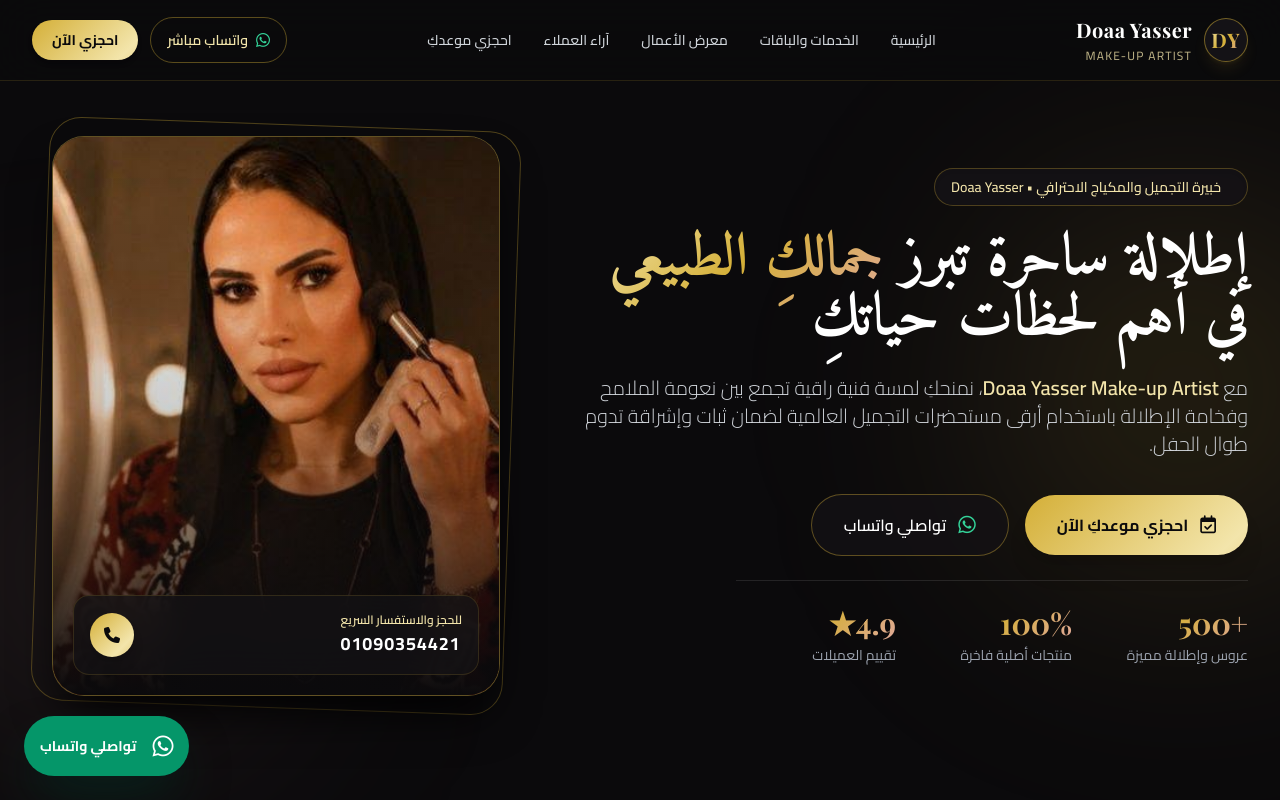
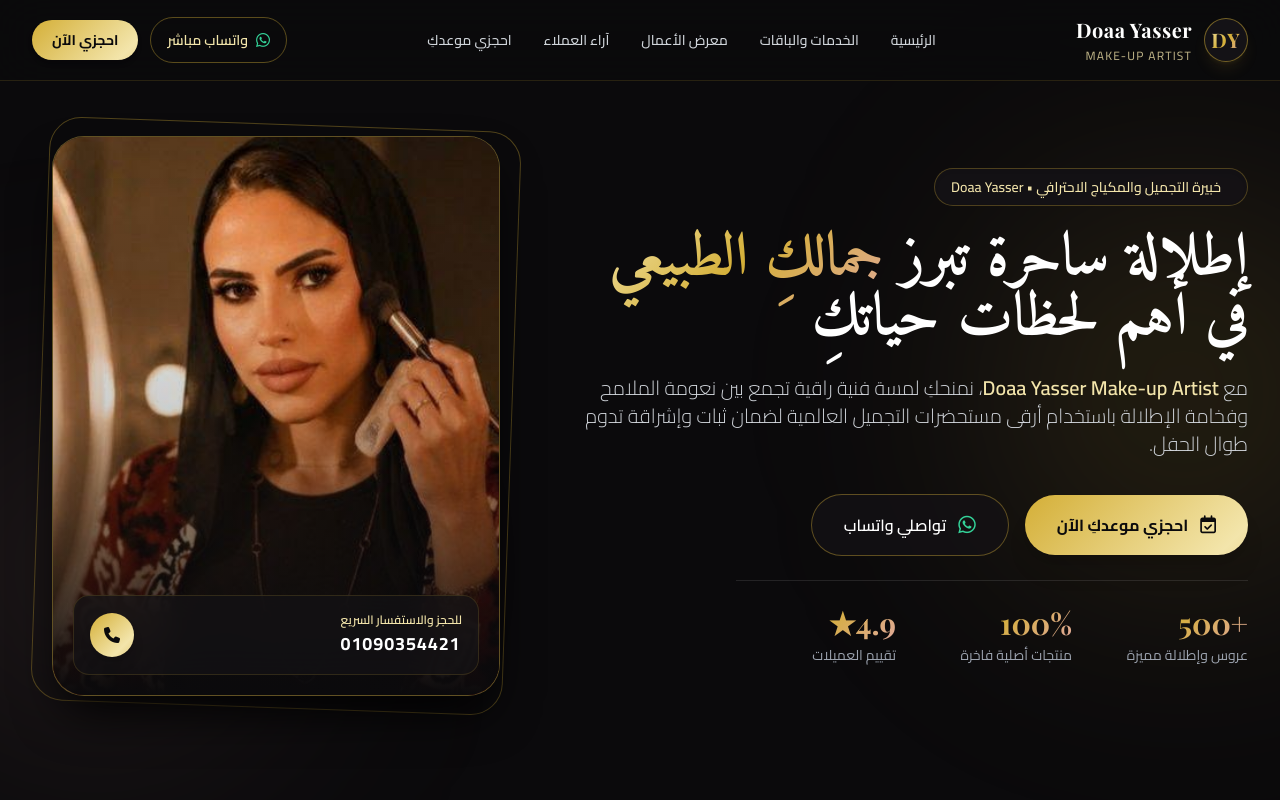
Before and after one commit to abanobnagy6666-lang/doaa_yasser, a plain HTML site: page index.html in a window 1280 px wide. Shown: the top 800 px of the page. Drawn offline with nearby package versions, Linux system fonts and the light colour scheme; some icons are missing; a web font is replaced by a local one.

Commit message:
Update index.html

```diff
--- a/index.html
+++ b/index.html
@@ -974,12 +974,12 @@
     </footer>
 
     <!-- Floating WhatsApp Action Button -->
-    <a href="https://wa.me/201090354421?text=%D8%A3%D9%87%D9%84%D8%A7%D9%8B%20Doaa%20Yasser%D8%8C%20%D8%A3%D8%B1%D8%BA%D8%A8%20%D9%81%D9%8A%20%D8%A7%D9%84%D8%AD%D8%AC%D8%B2"
+    <!-- <a href="https://wa.me/201090354421?text=%D8%A3%D9%87%D9%84%D8%A7%D9%8B%20Doaa%20Yasser%D8%8C%20%D8%A3%D8%B1%D8%BA%D8%A8%20%D9%81%D9%8A%20%D8%A7%D9%84%D8%AD%D8%AC%D8%B2"
        target="_blank" rel="noopener noreferrer" aria-label="تواصلي عبر واتساب"
        class="fixed bottom-6 left-6 z-40 group flex items-center gap-3 bg-emerald-600 hover:bg-emerald-500 text-white px-4 py-3.5 rounded-full shadow-2xl shadow-emerald-950/80 transition-all duration-300 hover:scale-105">
         <i class="fa-brands fa-whatsapp text-2xl"></i>
         <span class="hidden sm:inline text-sm font-bold pr-1">تواصلي واتساب</span>
-    </a>
+    </a> -->
 
     <!-- ==================== INTERACTIVE JAVASCRIPT LOGIC ==================== -->
     <script>
```
